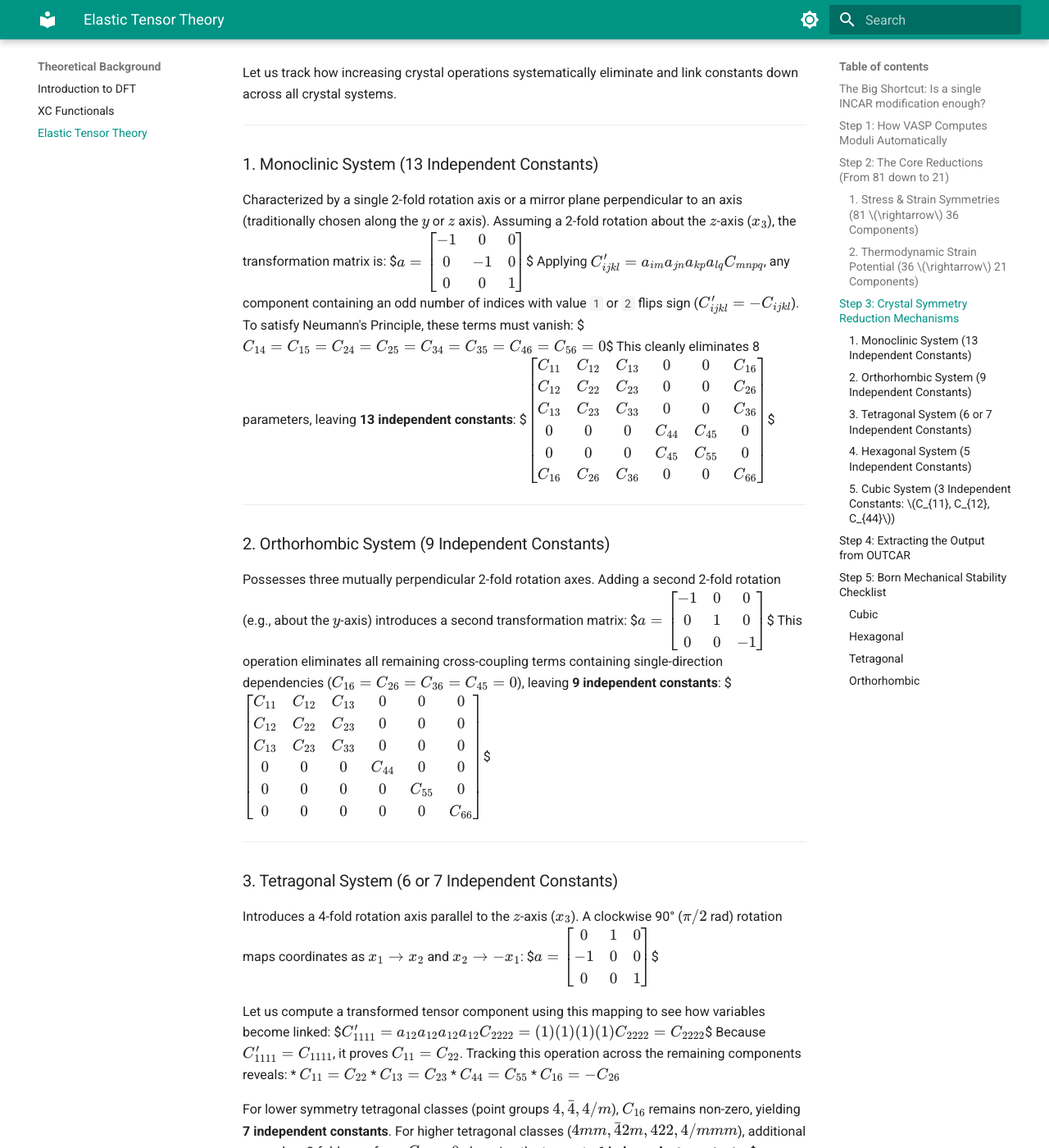
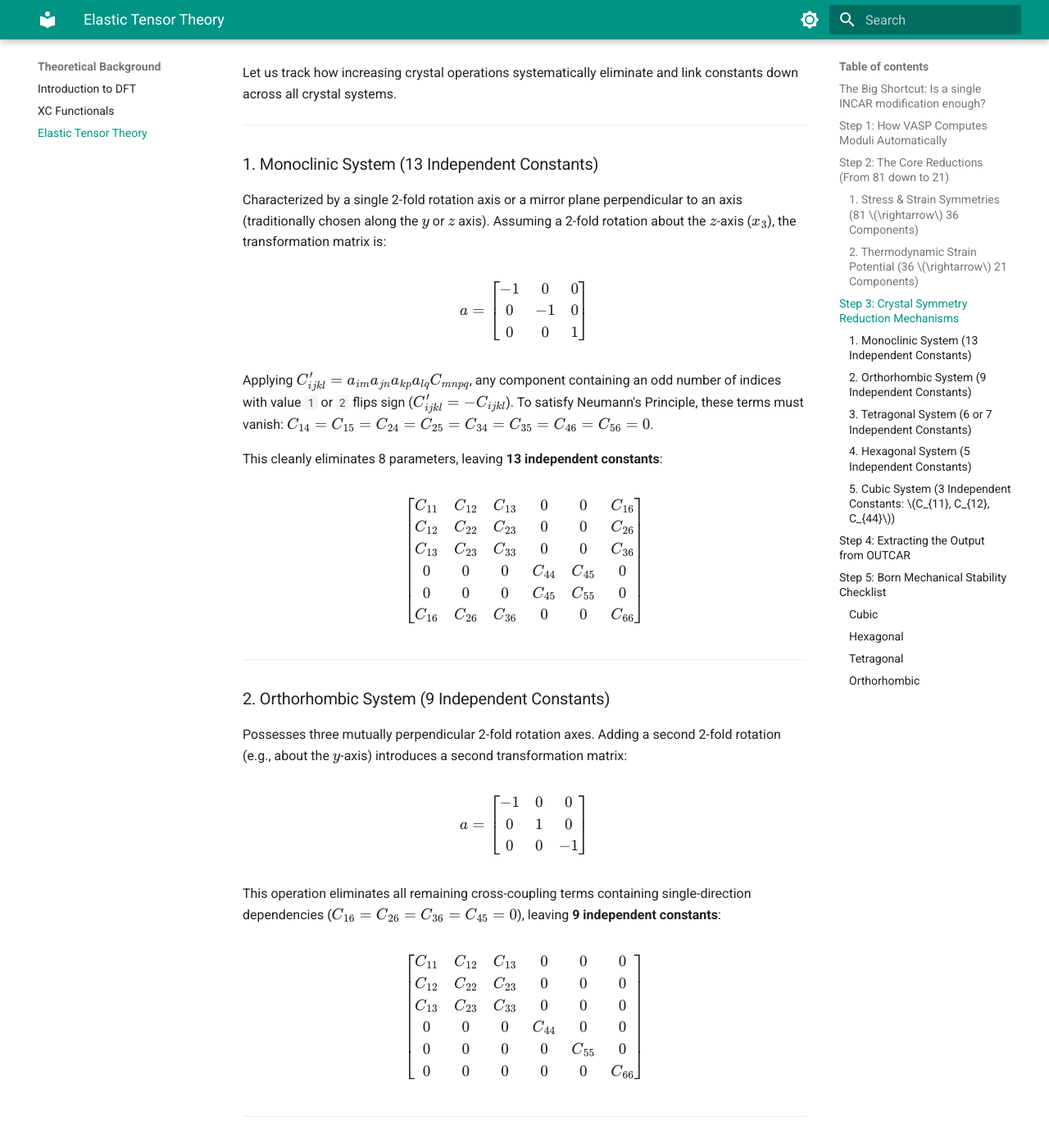
Before and after one commit to jyotichaudhary21112-gif/VASP-Tutorial, an MkDocs documentation site: the page built from docs/theory/elastic-theory.md, in a window 1280 px wide and 1400 px high, scrolled down 2090 px. Shown: the whole window at 82% size. Built offline with MkDocs 1.6.1 and Material for MkDocs 9.7.7, drawn with Linux system fonts in a browser that asks for light colours.

```diff
--- a/docs/theory/elastic-theory.md
+++ b/docs/theory/elastic-theory.md
@@ -61,33 +61,47 @@ Let us track how increasing crystal operations systematically eliminate and link
 
 ### 1. Monoclinic System (13 Independent Constants)
 Characterized by a single 2-fold rotation axis or a mirror plane perpendicular to an axis (traditionally chosen along the $y$ or $z$ axis). Assuming a 2-fold rotation about the $z$-axis ($x_3$), the transformation matrix is:
-$$a = \begin{bmatrix} -1 & 0 & 0 \\ 0 & -1 & 0 \\ 0 & 0 & 1 \end{bmatrix}$$
-Applying $C'_{ijkl} = a_{im}a_{jn}a_{kp}a_{lq}C_{mnpq}$, any component containing an odd number of indices with value `1` or `2` flips sign ($C'_{ijkl} = -C_{ijkl}$). To satisfy Neumann's Principle, these terms must vanish:
-$$C_{14} = C_{15} = C_{24} = C_{25} = C_{34} = C_{35} = C_{46} = C_{56} = 0$$
+
+$$
+a = \begin{bmatrix} -1 & 0 & 0 \\ 0 & -1 & 0 \\ 0 & 0 & 1 \end{bmatrix}
+$$
+
+Applying $C'_{ijkl} = a_{im}a_{jn}a_{kp}a_{lq}C_{mnpq}$, any component containing an odd number of indices with value `1` or `2` flips sign ($C'_{ijkl} = -C_{ijkl}$). To satisfy Neumann's Principle, these terms must vanish: $C_{14} = C_{15} = C_{24} = C_{25} = C_{34} = C_{35} = C_{46} = C_{56} = 0$.
+
 This cleanly eliminates 8 parameters, leaving **13 independent constants**:
-$$\begin{bmatrix}
+
+$$
+\begin{bmatrix}
 C_{11} & C_{12} & C_{13} & 0 & 0 & C_{16} \\
 C_{12} & C_{22} & C_{23} & 0 & 0 & C_{26} \\
 C_{13} & C_{23} & C_{33} & 0 & 0 & C_{36} \\
 0 & 0 & 0 & C_{44} & C_{45} & 0 \\
 0 & 0 & 0 & C_{45} & C_{55} & 0 \\
 C_{16} & C_{26} & C_{36} & 0 & 0 & C_{66}
-\end{bmatrix}$$
+\end{bmatrix}
+$$
 
 ---
 
 ### 2. Orthorhombic System (9 Independent Constants)
 Possesses three mutually perpendicular 2-fold rotation axes. Adding a second 2-fold rotation (e.g., about the $y$-axis) introduces a second transformation matrix:
-$$a = \begin{bmatrix} -1 & 0 & 0 \\ 0 & 1 & 0 \\ 0 & 0 & -1 \end{bmatrix}$$
+
+$$
+a = \begin{bmatrix} -1 & 0 & 0 \\ 0 & 1 & 0 \\ 0 & 0 & -1 \end{bmatrix}
+$$
+
 This operation eliminates all remaining cross-coupling terms containing single-direction dependencies ($C_{16} = C_{26} = C_{36} = C_{45} = 0$), leaving **9 independent constants**:
-$$\begin{bmatrix}
+
+$$
+\begin{bmatrix}
 C_{11} & C_{12} & C_{13} & 0 & 0 & 0 \\
 C_{12} & C_{22} & C_{23} & 0 & 0 & 0 \\
 C_{13} & C_{23} & C_{33} & 0 & 0 & 0 \\
 0 & 0 & 0 & C_{44} & 0 & 0 \\
 0 & 0 & 0 & 0 & C_{55} & 0 \\
 0 & 0 & 0 & 0 & 0 & C_{66}
-\end{bmatrix}$$
+\end{bmatrix}
+$$
 
 ---
 
```
